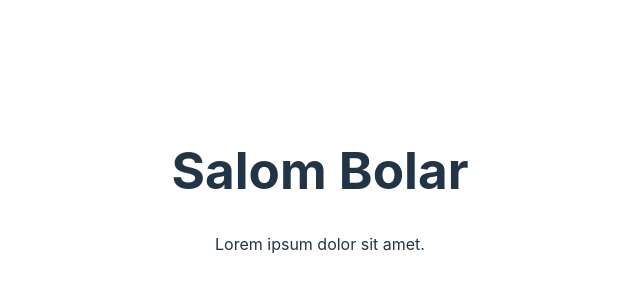
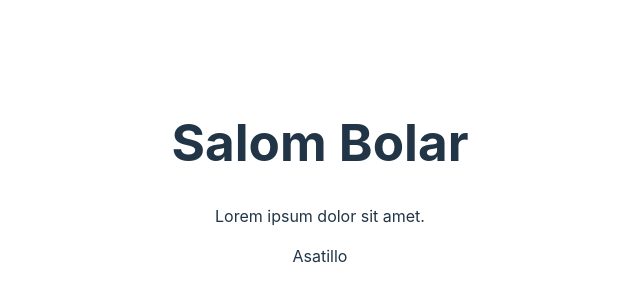
Before and after one commit to zednegr/asaxy, a React (Vite) app: page / in a window 1280 px wide. Shown: the part 218-518 px from the top of the page, without its empty margins (320-960 px from the left). Built offline with nearby package versions, Linux system fonts and the light colour scheme.

Commit message:
edit App.jsx p

```diff
--- a/src/App.jsx
+++ b/src/App.jsx
@@ -12,6 +12,7 @@ function App() {
        <div className="container">
           Lorem ipsum dolor sit amet.
        </div>
+      <p>Asatillo </p>
     </>
   )
 }
```
